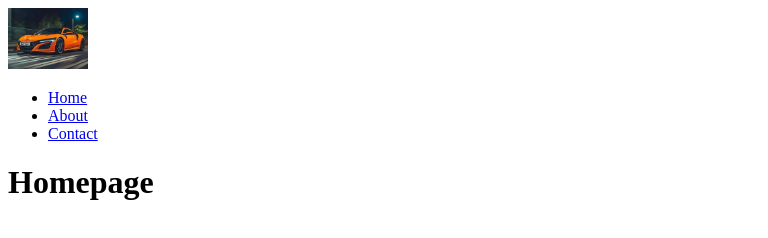
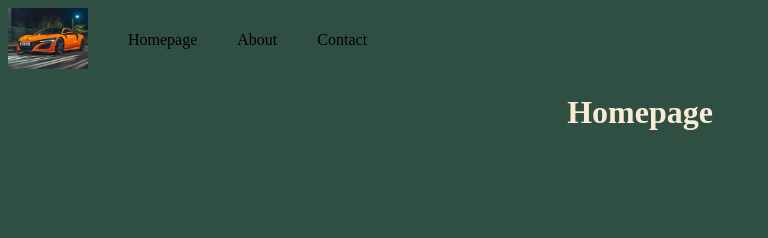
Before and after one commit to kartargi/Second-man, a plain HTML site: page index.html in a window 1280 px wide. Shown: the whole page, without its empty margins (0-768 px from the left). Drawn offline with Linux system fonts and the light colour scheme.

Commit message:
updated files

```diff
--- a/index.html
+++ b/index.html
@@ -5,26 +5,26 @@
     <meta name="viewport" content="width=device-width, initial-scale=1.0">
     <title>Home</title>
 </head>
-<body>
-    <header>
+<body style="background-color: rgb(47, 79, 66);">
+    <header style="display: flex; align-items: center;">
         <div>
-            <a href="./index.html">
+            <a" href="./index.html">
                 <img src="./images/logo.webp"alt="logo"
                 width="80px">
             </a>
         </div>
         <nav>
-            <ul>
-                <li><a href="./index.html">Home</a></li>
-                <li><a href="./page/about.html">About</a></li>
-                <li><a href="./page/contact.html">Contact</a></li>
+            <ul style="list-style: none; display: flex;">
+                <li style="margin-right: 40px;"><a href="./index.html" style="color: black; text-decoration: none;">Homepage</a></li>
+                <li style="margin-right: 40px;"><a href="  ./page/about.html" style="color: black;text-decoration: none ">About</a></li>
+                <li style="margin-right: 40px;"><a href=" ./page/contact.html" style="color: black; text-decoration: none">Contact</a></li>
 
 
             </ul>
         </nav>
     </header>
     <main>
-        <h1>Homepage</h1>
+        <h1 style="color: antiquewhite; text-align: center;">Homepage</h1>
     </main>
     <footer></footer>
 </body>
```
Also changed, not shown: styles/style.css (added).
